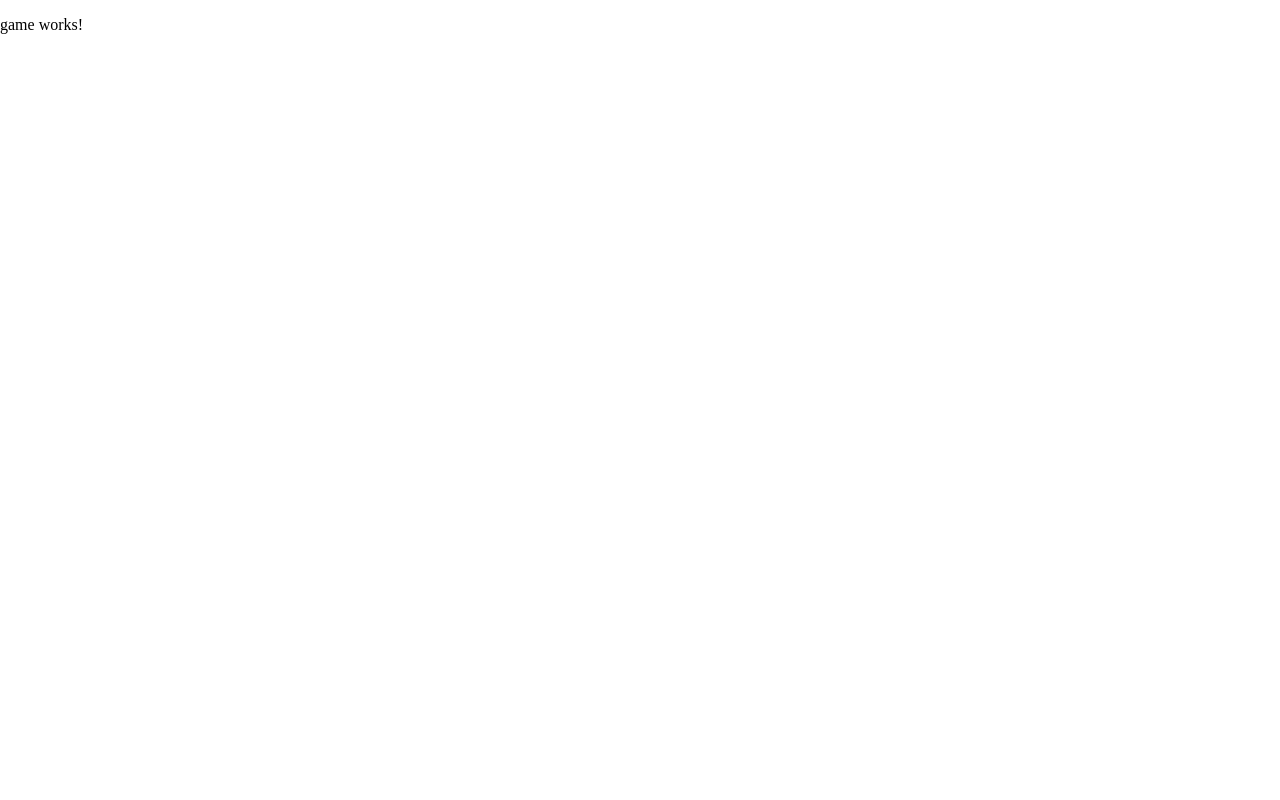
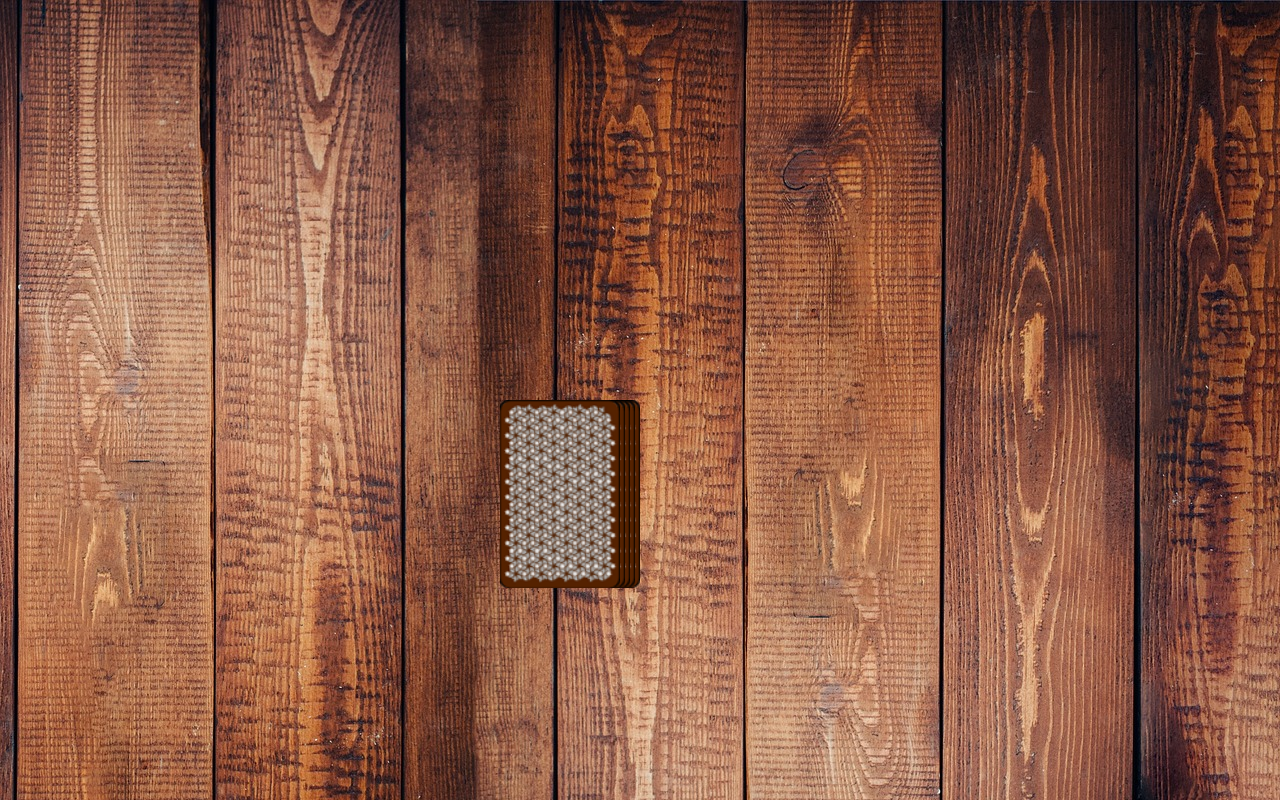
Before and after one commit to WladislavBender/Ring-of-Fire, an Angular app: page /game in a window 1280 px wide. Built offline with nearby package versions, Linux system fonts and the light colour scheme.

Commit message:
added first cards to game

```diff
--- a/src/app/game/game.component.html
+++ b/src/app/game/game.component.html
@@ -1 +1,7 @@
-<p>game works!</p>
+<div class="field">
+
+    <div class="card-stack">
+        <img [ngStyle]="{'right.px': i * 5}" *ngFor="let c of [0, 1, 2, 3, 4]; let i = index;" src="/assets/img/cards/card_cover.png" alt="">
+    </div>
+
+</div>
--- a/src/app/game/game.component.scss
+++ b/src/app/game/game.component.scss
@@ -0,0 +1,18 @@
+.field {
+    width: 100vw;
+    height: 100vh;
+    max-width: 100%;
+    background-image: url("/assets/img/board.jpg");
+    display: flex;
+    justify-content: center;
+    align-items: center;
+}
+
+.card-stack {
+    position: relative;
+
+    img {
+        position: absolute;
+        width: 120px;
+    }
+}
```
Also changed, not shown: src/app/game/game.component.ts (+4 -5 lines).
